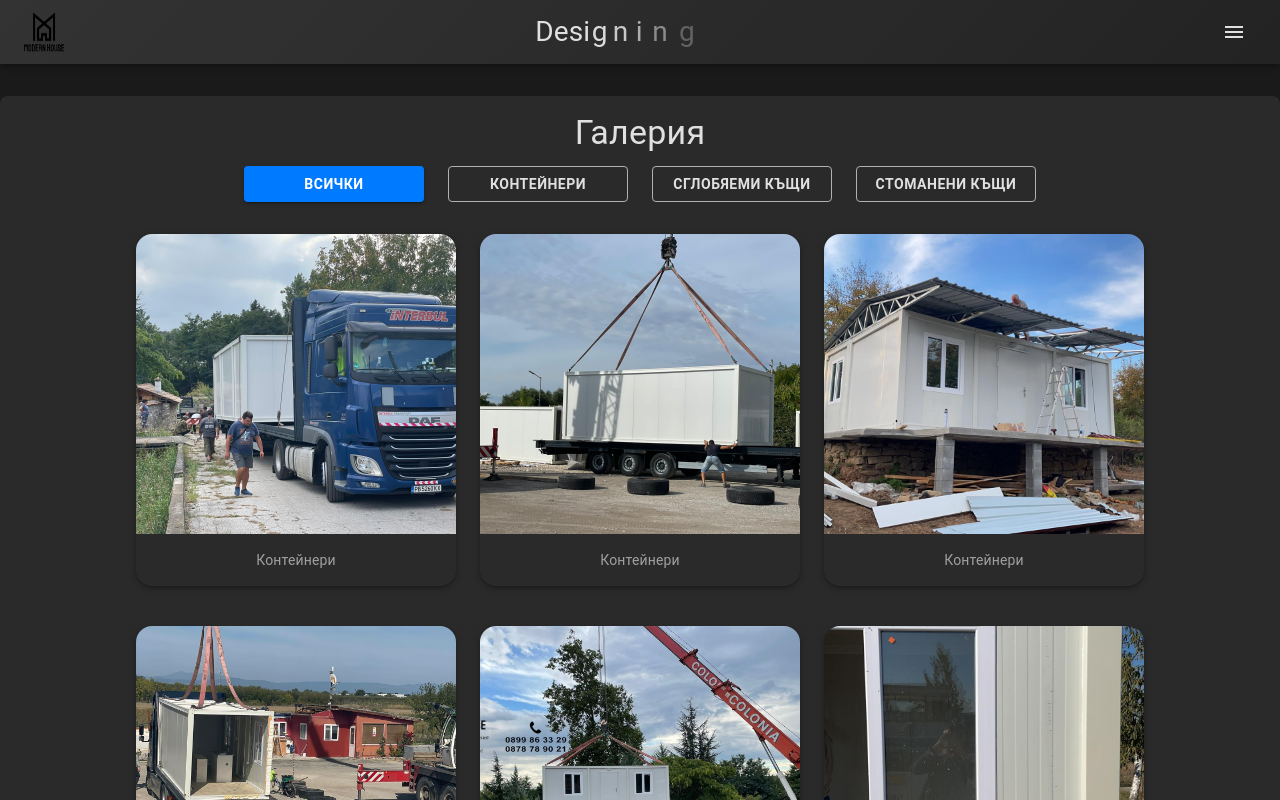
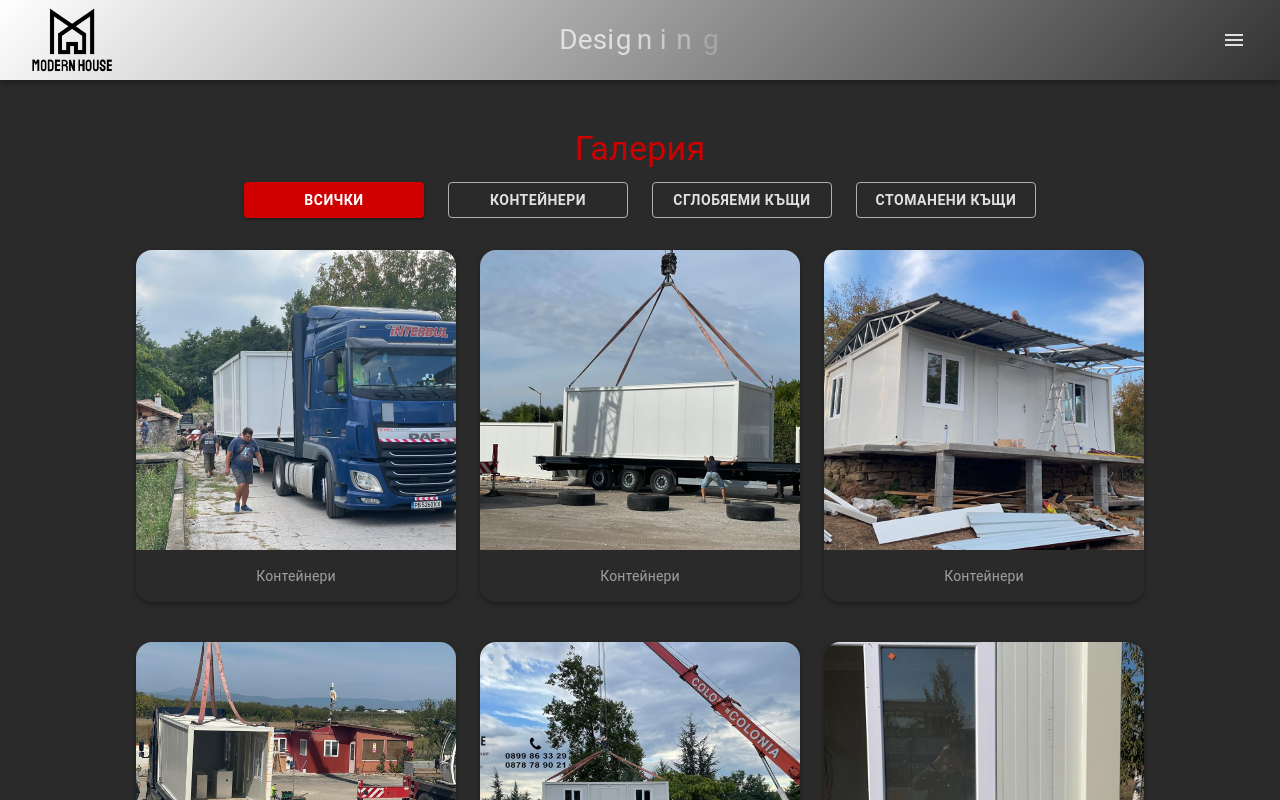
Before and after one commit to A-Trendafilov/Modernhouse, a React (Vite) app: page /Modernhouse/gallery in a window 1280 px wide. Shown: the top 800 px of the page. Built offline with nearby package versions, Linux system fonts and the light colour scheme.

Commit message:
Change some Styles to RED

```diff
--- a/src/components/Footer/Footer.jsx
+++ b/src/components/Footer/Footer.jsx
@@ -32,6 +32,12 @@ const Footer = () => {
         marginTop: theme.spacing(2.5),
       }}
     >
+      <Box
+        sx={{
+          borderBottom: `1px solid ${theme.palette.divider}`,
+          marginY: theme.spacing(2),
+        }}
+      />
       {/* First Row: Contact Info and Maps */}
       <Box
         sx={{
@@ -43,7 +49,7 @@ const Footer = () => {
         <Box sx={{ flex: 1, marginRight: { md: 2 } }}>
           <Typography
             variant="h6"
-            sx={{ ...commonTextStyles, color: theme.palette.accent.main }}
+            sx={{ ...commonTextStyles, color: theme.palette.accent.red }}
           >
             Свържете се с нас
           </Typography>
@@ -54,13 +60,13 @@ const Footer = () => {
               color: theme.palette.text.secondary,
             }} // Define link color
             motionProps={{
-              whileHover: { scale: 1.05, color: theme.palette.accent.main },
+              whileHover: { scale: 1.05, color: theme.palette.accent.red },
               transition: { duration: 0.3 },
             }}
           />
           <Typography
             variant="h6"
-            sx={{ ...commonTextStyles, color: theme.palette.accent.main }}
+            sx={{ ...commonTextStyles, color: theme.palette.accent.red }}
           >
             Нашите локации
           </Typography>
@@ -71,13 +77,13 @@ const Footer = () => {
               color: theme.palette.text.secondary,
             }} // Define link color
             motionProps={{
-              whileHover: { scale: 1.05, color: theme.palette.accent.main },
+              whileHover: { scale: 1.05, color: theme.palette.accent.red },
               transition: { duration: 0.3 },
             }}
           />
           <Typography
             variant="h6"
-            sx={{ ...commonTextStyles, color: theme.palette.accent.main }}
+            sx={{ ...commonTextStyles, color: theme.palette.accent.red }}
           >
             Последвайте ни
           </Typography>
@@ -99,10 +105,8 @@ const Footer = () => {
               key={index}
               sx={{
                 flex: "1 1 auto", // Allow flexing
-                margin: "10px 0", // Margin between maps
                 borderRadius: 1, // Rounded corners for maps
                 overflow: "hidden", // Ensure no overflow
-                boxShadow: 1, // Subtle shadow for depth
                 transition: "transform 0.3s ease", // Smooth hover transition
                 "&:hover": {
                   transform: "scale(1.05)", // Scale on hover
--- a/src/components/Footer/InfoList.jsx
+++ b/src/components/Footer/InfoList.jsx
@@ -24,7 +24,7 @@ const InfoList = ({ items, textStyle = {}, motionProps }) => {
                   ...textStyle,
                   transition: "color 0.3s ease", // Smooth color transition
                   "&:hover": {
-                    color: theme.palette.accent.main, // Change color on hover
+                    color: theme.palette.accent.red, // Change color on hover
                   },
                 }}
               >
@@ -42,7 +42,7 @@ const InfoList = ({ items, textStyle = {}, motionProps }) => {
                     color: "inherit",
                     transition: "color 0.3s ease", // Smooth color transition
                     "&:hover": {
-                      color: theme.palette.accent.main, // Change color on hover
+                      color: theme.palette.accent.red, // Change color on hover
                     },
                   }}
                 >
--- a/src/components/Gallery/FilterButtons.jsx
+++ b/src/components/Gallery/FilterButtons.jsx
@@ -29,7 +29,7 @@ const FilterButtons = ({
             minWidth: 180,
             backgroundColor:
               selectedCategory === category
-                ? theme.palette.accent.main // Use theme color for active buttons
+                ? theme.palette.accent.red // Use theme color for active buttons
                 : "transparent",
             color:
               selectedCategory === category
@@ -37,14 +37,14 @@ const FilterButtons = ({
                 : theme.palette.text.primary, // Regular text color
             borderColor:
               selectedCategory === category
-                ? theme.palette.accent.main
+                ? theme.palette.accent.red
                 : theme.palette.divider, // Border color for outlined variant
             "&:hover": {
               backgroundColor:
                 selectedCategory === category
-                  ? theme.palette.highlight.main // Highlight color for active button on hover
-                  : theme.palette.action.hover, // Hover color for inactive buttons
-              borderColor: theme.palette.accent.main, // Ensure border color stays consistent on hover
+                  ? theme.palette.highlight.red // Highlight color for active button on hover
+                  : theme.palette.action.red, // Hover color for inactive buttons
+              borderColor: theme.palette.accent.red, // Ensure border color stays consistent on hover
             },
           }}
         >
--- a/src/components/Gallery/ImgGallery.jsx
+++ b/src/components/Gallery/ImgGallery.jsx
@@ -1,12 +1,5 @@
 import React, { useState, useMemo } from "react";
-import {
-  Container,
-  Typography,
-  Grid2,
-  useTheme,
-  CircularProgress,
-  Box,
-} from "@mui/material";
+import { Container, Typography, Grid2, useTheme, Box } from "@mui/material";
 import FilterButtons from "./FilterButtons";
 import ImageCard from "./ImageCard";
 import ImageLightbox from "./ImageLightbox";
@@ -31,7 +24,7 @@ const ImgGallery = () => {
       maxWidth={false}
       sx={{
         my: 4,
-        bgcolor: theme.palette.background.paper,
+        bgcolor: theme.palette.background.default,
         borderRadius: 2,
         padding: 2,
         width: "100%",
@@ -41,7 +34,7 @@ const ImgGallery = () => {
         variant="h4"
         align="center"
         gutterBottom
-        color={theme.palette.text.primary}
+        color={theme.palette.accent.red}
       >
         Галерия
       </Typography>
--- a/src/components/Header/Header.jsx
+++ b/src/components/Header/Header.jsx
@@ -19,9 +19,8 @@ const Header = () => {
       <AppBar
         position="sticky"
         sx={{
-          background: `linear-gradient(135deg, ${theme.palette.primary.main}, ${theme.palette.primary.dark})`, // Use theme colors
-          backdropFilter: "blur(15px)",
-          boxShadow: theme.shadows[4], // Use theme shadow for elevation
+          background: `linear-gradient(135deg, ${theme.palette.secondary.main}, ${theme.palette.primary.main})`, // Use theme colors
+          backdropFilter: "blur(5px)",
         }}
       >
         <Toolbar
--- a/src/components/Header/Logo.jsx
+++ b/src/components/Header/Logo.jsx
@@ -10,11 +10,11 @@ const Logo = () => {
     <Box sx={{ display: "flex", alignItems: "center" }}>
       <img
         src={logo}
-        alt="Firm Logo"
+        alt="Modern House Logo"
         style={{
-          width: theme.spacing(5), // Use theme spacing for width
-          height: theme.spacing(5), // Use theme spacing for height
-          marginRight: theme.spacing(1), // Use theme spacing for margin
+          width: theme.spacing(10), // Use theme spacing for width
+          height: theme.spacing(8), // Use theme spacing for height
+          margin: theme.spacing(1), // Use theme spacing for margin
         }}
       />
     </Box>
--- a/src/components/HeroSection/HeroContent.jsx
+++ b/src/components/HeroSection/HeroContent.jsx
@@ -49,7 +49,7 @@ const HeroContent = ({ title, description }) => {
         aria-label={`Learn more about ${title}`}
         sx={{
           marginTop: theme.spacing(2),
-          backgroundColor: theme.palette.accent.main,
+          backgroundColor: theme.palette.accent.red,
           "&:hover": {
             backgroundColor: theme.palette.accent.dark,
           },
--- a/src/components/Layout.jsx
+++ b/src/components/Layout.jsx
@@ -1,15 +1,20 @@
 import React from "react";
-import { CssBaseline } from "@mui/material";
 import Footer from "./Footer/Footer"; // Import your Footer
 import Header from "./Header/Header";
+import ScrollToTopButton from "./ScrollToTopButton";
+import LazyLoad from "./LazyLoad";
+import ScrollToTop from "./ScrollToTop";
 
 const Layout = ({ children }) => {
   return (
     <div>
-      <CssBaseline />
+      <ScrollToTop />
       <Header /> {/* Ensure Header is included here */}
-      {children} {/* Render children directly */}
-      <Footer /> {/* Remove LazyLoad for debugging */}
+      {children}
+      <LazyLoad>
+        <Footer />
+      </LazyLoad>
+      <ScrollToTopButton />
     </div>
   );
 };
--- /dev/null
+++ b/src/components/ScrollToTop.jsx
@@ -0,0 +1,15 @@
+// src/components/ScrollToTop.jsx
+import { useEffect } from "react";
+import { useLocation } from "react-router-dom";
+
+const ScrollToTop = () => {
+  const { pathname } = useLocation(); // Get the current route path
+
+  useEffect(() => {
+    window.scrollTo(0, 0); // Scroll to the top when the route changes
+  }, [pathname]); // Re-run when the route (pathname) changes
+
+  return null; // This component doesn't need to render anything
+};
+
+export default ScrollToTop;
--- a/src/components/ScrollToTopButton.jsx
+++ b/src/components/ScrollToTopButton.jsx
@@ -1,50 +1,50 @@
-import React, { useState, useEffect, useCallback } from "react";
-import { Fab } from "@mui/material";
-import ArrowUpwardIcon from "@mui/icons-material/ArrowUpward";
-import { useTheme } from "@mui/material/styles";
+// src/components/ScrollToTopButton.jsx
+import React, { useEffect, useState } from "react";
+import { Fab } from "@mui/material"; // Floating Action Button
+import KeyboardDoubleArrowUpIcon from "@mui/icons-material/KeyboardDoubleArrowUp";
 
 const ScrollToTopButton = () => {
-  const theme = useTheme();
-  const [showButton, setShowButton] = useState(false);
+  const [visible, setVisible] = useState(false);
 
-  // Throttle scroll event handler using a timer (improved performance)
-  const handleScroll = useCallback(() => {
-    const scrollY = window.scrollY;
-    if (scrollY > 200) {
-      setShowButton(true);
+  const toggleVisibility = () => {
+    if (window.scrollY > 300) {
+      // Use scrollY instead of pageYOffset
+      setVisible(true);
     } else {
-      setShowButton(false);
+      setVisible(false);
     }
-  }, []);
+  };
 
-  useEffect(() => {
-    window.addEventListener("scroll", handleScroll);
-    return () => window.removeEventListener("scroll", handleScroll);
-  }, [handleScroll]);
-
-  const scrollToTop = (event) => {
-    event.stopPropagation();
+  const scrollToTop = () => {
     window.scrollTo({
       top: 0,
-      behavior: "smooth",
+      behavior: "smooth", // Smooth scrolling
     });
   };
 
-  return showButton ? (
+  useEffect(() => {
+    window.addEventListener("scroll", toggleVisibility); // Listen for scroll events
+    return () => {
+      window.removeEventListener("scroll", toggleVisibility); // Clean up the event listener
+    };
+  }, []);
+
+  return (
     <Fab
       onClick={scrollToTop}
-      color="secondary"
-      aria-label="scroll-to-top"
+      color="primary"
+      aria-label="scroll to top"
       sx={{
         position: "fixed",
-        bottom: "2rem",
-        right: "2rem",
-        zIndex: theme.zIndex.tooltip,
+        bottom: 16,
+        right: 16,
+        display: visible ? "flex" : "none", // Show button only when visible
+        transition: "display 0.2s ease-in-out",
       }}
     >
-      <ArrowUpwardIcon />
+      <KeyboardDoubleArrowUpIcon />
     </Fab>
-  ) : null;
+  );
 };
 
-export default React.memo(ScrollToTopButton); // Prevent unnecessary re-renders
+export default ScrollToTopButton;
--- a/src/styles/theme.js
+++ b/src/styles/theme.js
@@ -1,20 +1,27 @@
-// src/styles/theme.js
 import { createTheme } from '@mui/material/styles';
 
 const theme = createTheme({
     palette: {
         primary: {
-            main: '#333333', // Dark Charcoal
+            light: '#4f4f4f', // Light shade of primary
+            main: '#333333',  // Main shade of primary
+            dark: '#1a1a1a',  // Dark shade of primary
         },
         secondary: {
-            main: '#FFFFFF', // Soft White
+            light: '#ffffff', // Light shade of secondary
+            main: '#FFFFFF',  // Main shade of secondary
+            dark: '#F5F5F5',  // Dark shade of secondary
         },
         accent: {
             main: '#007BFF', // Blue for accent
-            contrastText: '#FFFFFF', // White for contrast on accent
+            red: '#d00000',
+            contrastText: '#FFFFFF',
+            dark: "#990000" // White for contrast on accent
         },
         highlight: {
             main: '#66B3FF', // Lighter Blue for highlights
+            red: "#990000"
+
         },
         divider: '#B0B0B0', // Gray for dividers
         text: {
@@ -24,9 +31,10 @@ const theme = createTheme({
         action: {
             hover: '#0056b3', // Darker blue for hover effects
             active: '#004494', // Even darker blue for active state
+            red: "#990000"
         },
         background: {
-            default: '#1A1A1A', // Dark background
+            default: '#2A2A2A', // Dark background
             paper: '#2A2A2A', // Slightly lighter dark background
         },
     },
@@ -35,10 +43,10 @@ const theme = createTheme({
         h1: {
             fontSize: '2.5rem',
             fontWeight: 700,
-            color: '#007BFF', // Blue for h1 headings
+            color: '#d00000', // Blue for h1 headings
             transition: 'color 0.3s ease', // Smooth transition for hover
             '&:hover': {
-                color: '#66B3FF', // Lighten on hover
+                color: '#DC2F02', // Lighten on hover
             },
         },
         h2: {
@@ -53,10 +61,10 @@ const theme = createTheme({
         h3: {
             fontSize: '1.75rem',
             fontWeight: 600,
-            color: '#007BFF', // Blue for h3 headings
+            color: '#d00000', // Blue for h3 headings
             transition: 'color 0.3s ease', // Smooth transition for hover
             '&:hover': {
-                color: '#66B3FF', // Lighten on hover
+                color: '#DC2F02', // Lighten on hover
             },
         },
         body1: {
@@ -79,10 +87,10 @@ const theme = createTheme({
             fontWeight: 600,
             textTransform: 'uppercase',
             letterSpacing: '0.5px',
-            color: '#FFFFFF', // Default button text
+            color: '#333333', // Default button text
             transition: 'background-color 0.3s ease, transform 0.3s ease', // Smooth button transitions
             '&:hover': {
-                backgroundColor: '#0056b3', // Darker blue on hover
+                backgroundColor: '#d00000', // Darker blue on hover
                 transform: 'scale(1.05)', // Slightly scale on hover
             },
         },
```
